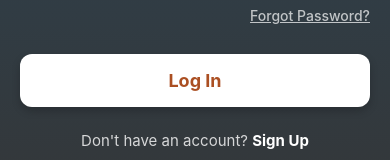
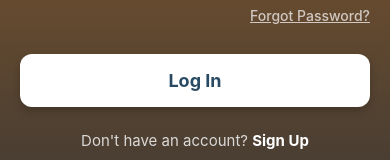
Before and after one commit to Balahariharan003/Devops-demo, a React Native app: screen / in a window 390 px wide. Shown: the part 563-723 px from the top of the page. Built offline with nearby package versions, Linux system fonts and the light colour scheme.

Commit message:
change colour

```diff
--- a/src/screens/LoginScreen.tsx
+++ b/src/screens/LoginScreen.tsx
@@ -9,7 +9,7 @@ export default function LoginScreen({ navigation, onLogin }: any) {
   const [showPassword, setShowPassword] = useState(false);
 
   return (
-    <LinearGradient colors={['#284b63', '#353535']} style={styles.container}>
+    <LinearGradient colors={['#c77523', '#353535']} style={styles.container}>
       <KeyboardAvoidingView behavior={Platform.OS === 'ios' ? 'padding' : 'height'} style={styles.inner}>
 
         <View style={styles.header}>
@@ -125,7 +125,7 @@ const styles = StyleSheet.create({
     elevation: 5,
   },
   buttonText: {
-    color: '#ab4f22',
+    color: '#284b63',
     fontSize: 18,
     fontWeight: '700',
   },
```
